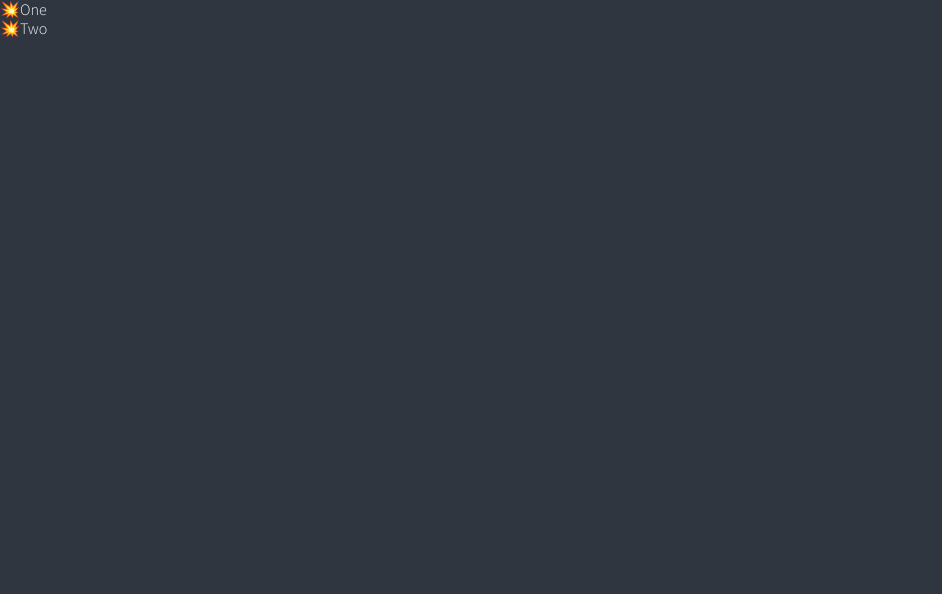
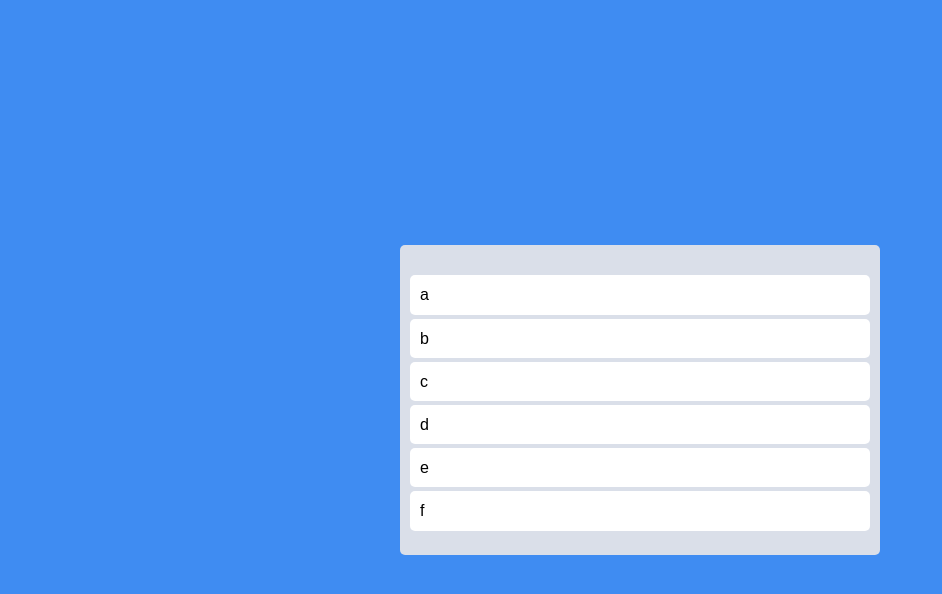
Before and after one commit to GangHyun95/Drag-DropToDo, a React (Create React App) app: page / in a window 1280 px wide. Shown: the top 594 px of the page, without its empty margins (0-942 px from the left). Built offline with nearby package versions, Linux system fonts and the light colour scheme.

Commit message:
CSS 스타일링

```diff
--- a/src/App.tsx
+++ b/src/App.tsx
@@ -1,36 +1,69 @@
 import React from "react";
 import { DragDropContext, Draggable, Droppable } from "react-beautiful-dnd";
+import styled from "styled-components";
 // DragDopContext로 사용할 컴포넌트 감싸줌
 // onDragEnd 함수는 유저가 드래그를 끝낸 시점ㅈ에 불려지는 함수
+
+const Wrapper = styled.div`
+  display: flex;
+  justify-content: center;
+  align-items: center;
+  width: 100%;
+  max-width: 480px;
+  height: 100vh;
+  margin: 0 auto;
+`;
+
+const Boards = styled.div`
+  display: grid;
+  width: 100%;
+  grid-template-columns: repeat(1, 1fr);
+  min-height: 200px; //없어도됨
+`;
+const Board = styled.ul`
+  padding: 20px 10px;
+  padding-top: 30px;
+  background-color: ${(props) => props.theme.boardColor};
+  border-radius: 5px;
+`;
+
+const Card = styled.li`
+  padding: 10px;
+  margin-bottom: 4px;
+  background-color: ${(props) => props.theme.cardColor};
+  border-radius: 5px;
+`;
+
+const toDos = ["a", "b", "c", "d", "e", "f"];
+
 function App() {
   const onDragEnd = () => {};
   return (
     <DragDropContext onDragEnd={onDragEnd}>
-      <div>
+      <Wrapper>
+        <Boards>
           <Droppable droppableId="one">
             {(magic) => (
-            <ul ref={magic.innerRef} {...magic.droppableProps}>
-              <Draggable draggableId="first" index={0}>
+              <Board ref={magic.innerRef} {...magic.droppableProps}>
+                {toDos.map((todo, i) => (
+                  <Draggable draggableId={todo} index={i}>
                     {(magic) => (
-                  <li ref={magic.innerRef} {...magic.draggableProps}>
-                    <span {...magic.dragHandleProps}>💥</span>
-                    One
-                  </li>
-                )}
-              </Draggable>{" "}
-              <Draggable draggableId="seoncd" index={1}>
-                {(magic) => (
-                  <li ref={magic.innerRef} {...magic.draggableProps}>
-                    {" "}
-                    <span {...magic.dragHandleProps}>💥</span>
-                    Two
-                  </li>
+                      <Card
+                        ref={magic.innerRef}
+                        {...magic.draggableProps}
+                        {...magic.dragHandleProps}
+                      >
+                        {todo}
+                      </Card>
                     )}
                   </Draggable>
-            </ul>
+                ))}
+                {magic.placeholder}
+              </Board>
             )}
           </Droppable>
-      </div>
+        </Boards>
+      </Wrapper>
     </DragDropContext>
   );
 }
--- a/src/index.tsx
+++ b/src/index.tsx
@@ -61,7 +61,7 @@
   font-weight: 300;
   font-family: 'Source Sans Pro', sans-serif;
   background-color:${(props) => props.theme.bgColor};
-  color:${(props) => props.theme.textColor};
+  color:black;
   line-height: 1.2;
 }
 a {
--- a/src/styled.d.ts
+++ b/src/styled.d.ts
@@ -3,9 +3,8 @@
 
 declare module "styled-components" {
   export interface DefaultTheme {
-    textColor: string;
     bgColor: string;
-    accentColor: string;
-    cardBgColor: string;
+    boardColor: string;
+    cardColor: string;
   }
 }
--- a/src/theme.ts
+++ b/src/theme.ts
@@ -1,8 +1,7 @@
 import { DefaultTheme } from "styled-components";
 
 export const darkTheme: DefaultTheme = {
-  bgColor: "#2f3640",
-  textColor: "#f5f6fa",
-  accentColor: "#44bd32",
-  cardBgColor: "transparent",
+  bgColor: "#3f8cf2",
+  boardColor: "#dadfe9",
+  cardColor: "white",
 };
```
Lines whose indentation alone changed are shown as unchanged.
